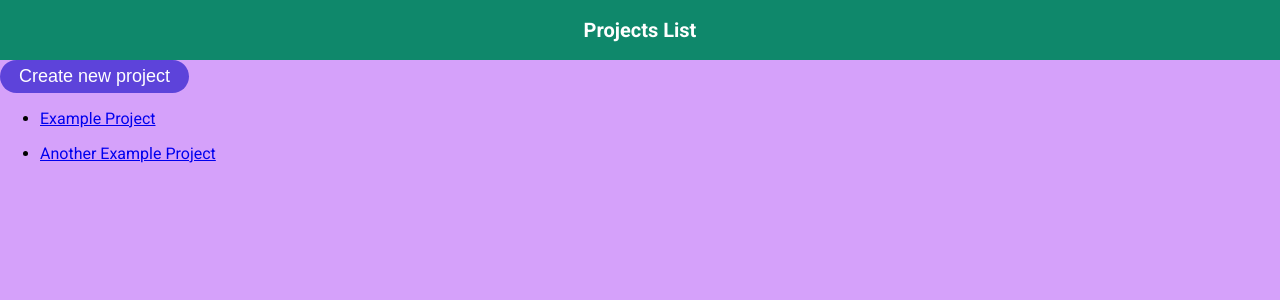
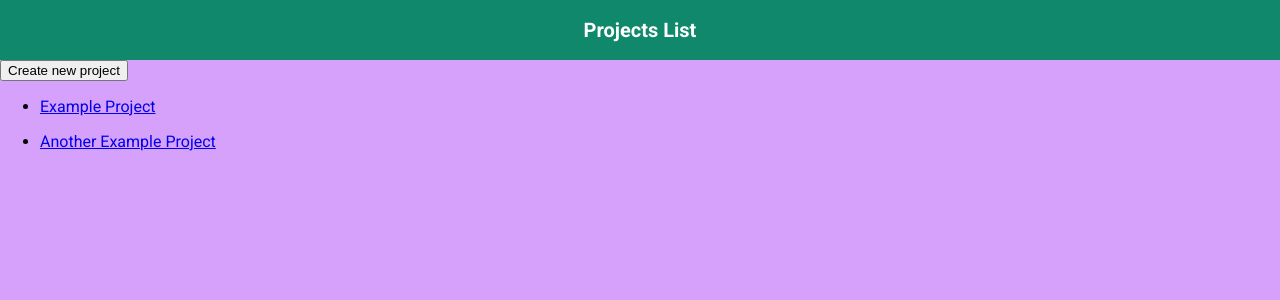
Before and after one commit to Ave-Mari/projects-board, a React (Vite) app: page /projects in a window 1280 px wide. Shown: the top 300 px of the page. Built offline with nearby package versions, Linux system fonts and the light colour scheme; a web font is replaced by a local one.

Commit message:
add style to button on page

```diff
--- a/src/pages/ProjectsListPage/ProjectsListPage.scss
+++ b/src/pages/ProjectsListPage/ProjectsListPage.scss
@@ -1,4 +1,4 @@
-.btn-create-project {
+.btn-create {
     padding: 6px 19px;
     font-size: 18px;
     background: #5d43da;
```
